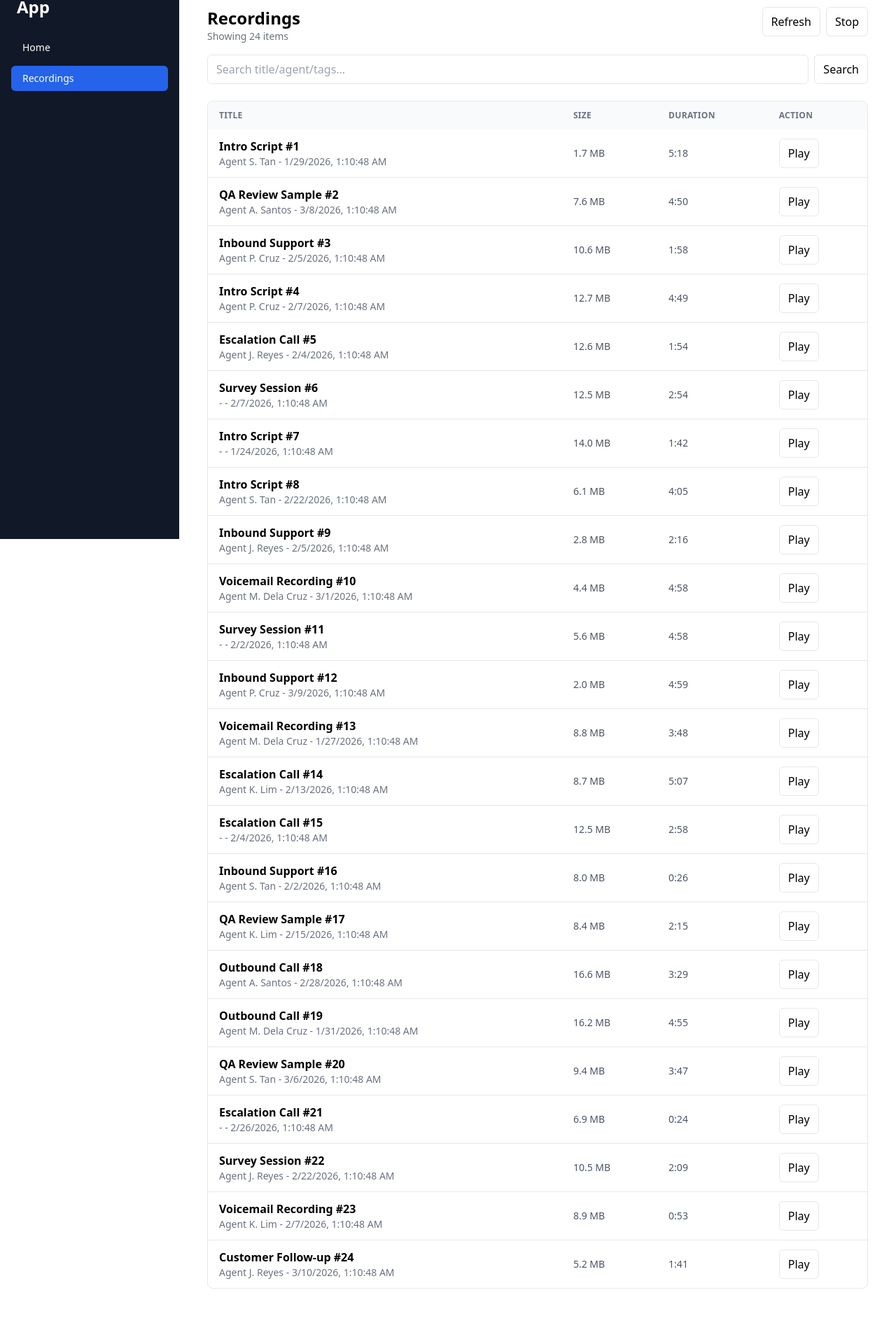
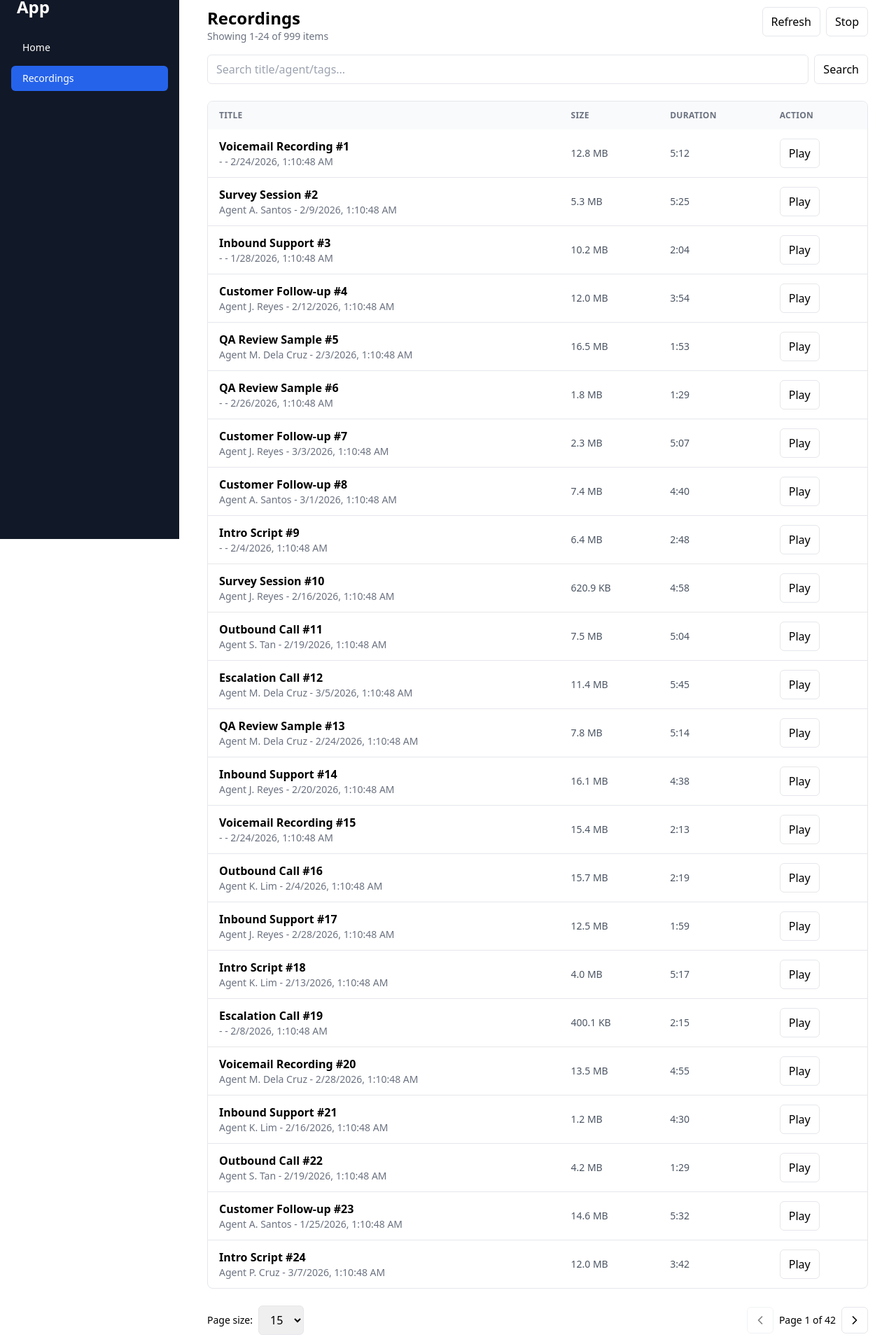
Before and after one commit to pelayowindel/dyn-frontend-test, a React (Vite) app: page /recordings in a window 1280 px wide. Shown: the part 30-1950 px from the top of the page at 70% size. Before the commit the page ends 1911 px from the top, so only its background shows below. Built offline with nearby package versions, Linux system fonts and the light colour scheme.

Commit message:
Implemented Pagination

```diff
--- a/src/pages/Recordings.tsx
+++ b/src/pages/Recordings.tsx
@@ -1,5 +1,6 @@
 import { useEffect, useRef, useState, type RefObject } from "react";
 import { listRecordingsMock, type Recording } from "../api/recordings.mock";
+import { ChevronLeft, ChevronRight } from "lucide-react";
 
 // Small helpers
 function formatBytes(n?: number) {
@@ -42,7 +43,9 @@ function RecordingsRow({
   onSeek,
   audioRef,
 }: RecordingsRowProps) {
-  const displayDuration = isActive ? duration : (recording.durationMs ?? 0) / 1000;
+  const displayDuration = isActive
+    ? duration
+    : (recording.durationMs ?? 0) / 1000;
 
   return (
     <>
@@ -117,9 +120,11 @@ function RecordingsRow({
 }
 
 export default function Recordings() {
-  const [items, setItems] = useState<Recording[]>([]);
+  const [allItems, setAllItems] = useState<Recording[]>([]);
   const [loading, setLoading] = useState(false);
   const [query, setQuery] = useState("");
+  const [currentPage, setCurrentPage] = useState(1);
+  const [pageSize, setPageSize] = useState(24);
 
   // single global player
   const audioRef = useRef<HTMLAudioElement | null>(null);
@@ -128,13 +133,17 @@ export default function Recordings() {
   const [currentTime, setCurrentTime] = useState(0);
   const [duration, setDuration] = useState(0);
 
-  const activeItem = items.find((x) => x.id === activeId) ?? null;
+  const activeItem = allItems.find((x) => x.id === activeId) ?? null;
 
   async function loadData(nextQuery?: string) {
     setLoading(true);
     try {
-      const res = await listRecordingsMock({ limit: 24, q: nextQuery ?? query });
-      setItems(res.items);
+      const res = await listRecordingsMock({
+        limit: 999,
+        q: nextQuery ?? query,
+      });
+      setAllItems(res.items);
+      setCurrentPage(1);
     } finally {
       setLoading(false);
     }
@@ -200,7 +209,7 @@ export default function Recordings() {
 
     if (activeId !== id) {
       setActiveId(id);
-      return; // effect will load + play
+      return;
     }
 
     if (audio.paused) audio.play();
@@ -216,7 +225,29 @@ export default function Recordings() {
     setCurrentTime(0);
   }
 
-  const showingCount = items.length;
+  // Pagination logic
+  const totalItems = allItems.length;
+  const totalPages = Math.ceil(totalItems / pageSize);
+  const startIdx = (currentPage - 1) * pageSize;
+  const endIdx = Math.min(startIdx + pageSize, totalItems);
+  const items = allItems.slice(startIdx, endIdx);
+
+  const handlePageSizeChange = (newSize: number) => {
+    setPageSize(newSize);
+    setCurrentPage(1);
+  };
+
+  const handlePreviousPage = () => {
+    if (currentPage > 1) {
+      setCurrentPage(currentPage - 1);
+    }
+  };
+
+  const handleNextPage = () => {
+    if (currentPage < totalPages) {
+      setCurrentPage(currentPage + 1);
+    }
+  };
 
   return (
     <section className="p-4">
@@ -226,7 +257,9 @@ export default function Recordings() {
         <div>
           <h1 className="p-0 text-2xl font-bold">Recordings</h1>
           <p className="text-sm text-gray-500">
-            Showing {loading ? "..." : showingCount} items
+            {loading
+              ? "..."
+              : `Showing ${startIdx + 1}-${endIdx} of ${totalItems} items`}
           </p>
         </div>
 
@@ -319,6 +352,47 @@ export default function Recordings() {
           </tbody>
         </table>
       </div>
+
+      {/* Pagination */}
+      <div className="mt-6 flex items-center justify-between">
+        <div className="flex items-center gap-2">
+          <label className="text-sm font-medium">Page size:</label>
+          <select
+            value={pageSize}
+            onChange={(e) => handlePageSizeChange(Number(e.target.value))}
+            className="px-3 py-2 border rounded-md"
+            disabled={loading}
+          >
+            <option value={15}>15</option>
+            <option value={30}>30</option>
+            <option value={50}>50</option>
+          </select>
+        </div>
+
+        <div className="flex items-center gap-2">
+          <button
+            onClick={handlePreviousPage}
+            disabled={currentPage === 1 || loading}
+            className="p-2 rounded-md border hover:bg-gray-50 disabled:opacity-50 disabled:cursor-not-allowed"
+            title="Previous page"
+          >
+            <ChevronLeft size={20} />
+          </button>
+
+          <span className="text-sm font-medium">
+            Page {currentPage} of {totalPages}
+          </span>
+
+          <button
+            onClick={handleNextPage}
+            disabled={currentPage === totalPages || loading}
+            className="p-2 rounded-md border hover:bg-gray-50 disabled:opacity-50 disabled:cursor-not-allowed"
+            title="Next page"
+          >
+            <ChevronRight size={20} />
+          </button>
+        </div>
+      </div>
     </section>
   );
 }
```
